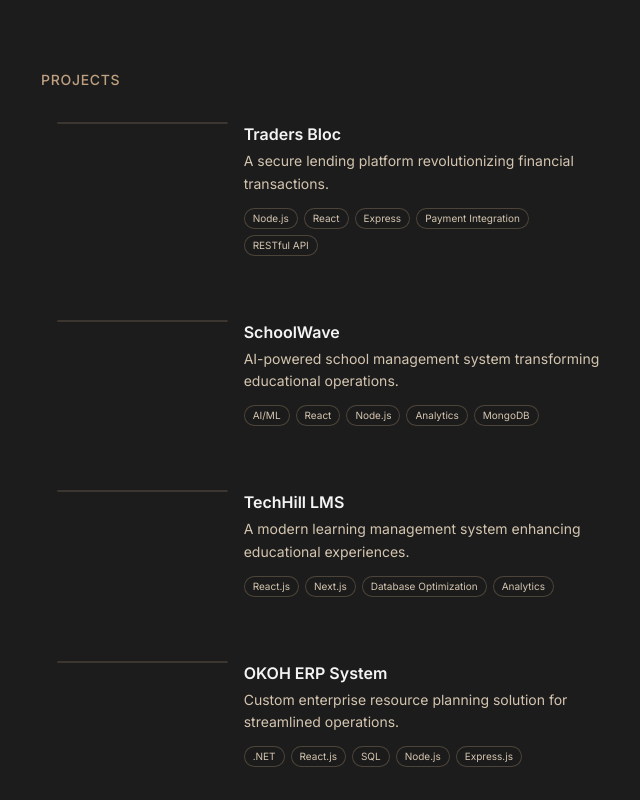
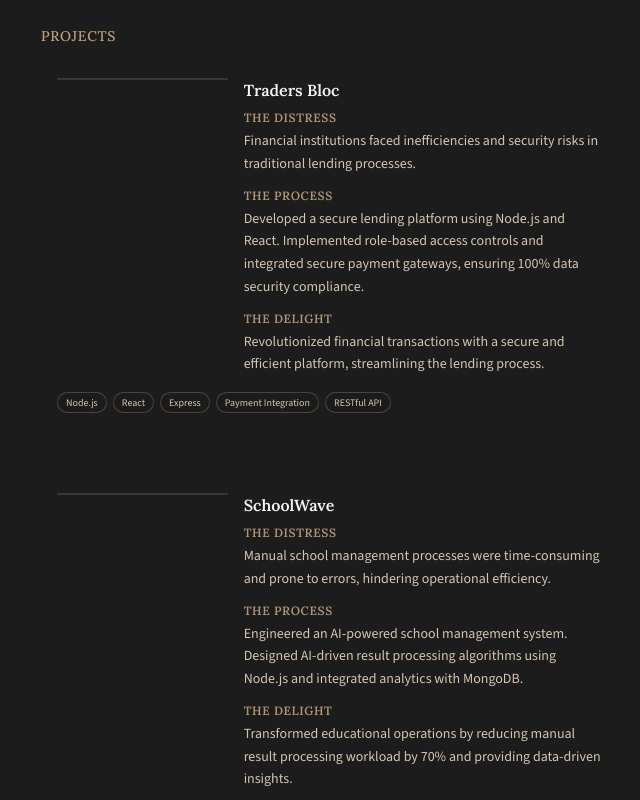
Before and after one commit to Alphawga/portfolio, a Next.js app: page / in a window 1280 px wide. Shown: the part 1260-2060 px from the top of the page, without its empty margins (463-1103 px from the left). Built offline with nearby package versions, Linux system fonts and the light colour scheme.

Commit message:
changes added

```diff
--- a/src/app/globals.css
+++ b/src/app/globals.css
@@ -71,7 +71,10 @@
     @apply border-border;
   }
   body {
-    @apply bg-background text-foreground;
+    @apply bg-background text-foreground font-sans;
+  }
+  h1, h2, h3, h4, h5, h6 {
+    @apply font-serif;
   }
 }
 
--- a/src/app/layout.tsx
+++ b/src/app/layout.tsx
@@ -1,11 +1,23 @@
 import type React from "react"
 import "./globals.css"
-import { Inter } from "next/font/google"
+import { Source_Sans_3, Lora } from "next/font/google"
 import { ThemeProvider } from "../components/theme-provider"
 import SearchCommand from "../components/search-command"
 
 
-const inter = Inter({ subsets: ["latin"] })
+// Initialize Source Sans Pro for the body
+const sourceSans = Source_Sans_3({
+  subsets: ["latin"],
+  display: 'swap',
+  variable: '--font-source-sans' // CSS variable for body font
+})
+
+// Initialize Lora for headings
+const lora = Lora({
+  subsets: ["latin"],
+  display: 'swap',
+  variable: '--font-lora' // CSS variable for heading font
+})
 
 export const metadata = {
   title: "Bamidele Ajibola - Full Stack Developer",
@@ -25,7 +37,8 @@ export default function RootLayout({
 }>) {
   return (
     <html lang="en">
-      <body className={inter.className}>
+      {/* Apply both font variables to the body */}
+      <body className={`${sourceSans.variable} ${lora.variable} font-sans`}>
         <ThemeProvider attribute="class" defaultTheme="light" enableSystem disableTransitionOnChange>
           {children}
           <SearchCommand />
--- a/src/app/page.tsx
+++ b/src/app/page.tsx
@@ -64,49 +64,45 @@ export default function Home() {
     {
       id: 1,
       title: "Traders Bloc",
-      description: "A secure lending platform revolutionizing financial transactions.",
+      distress: "Financial institutions faced inefficiencies and security risks in traditional lending processes.",
+      process: "Developed a secure lending platform using Node.js and React. Implemented role-based access controls and integrated secure payment gateways, ensuring 100% data security compliance.",
+      delight: "Revolutionized financial transactions with a secure and efficient platform, streamlining the lending process.",
       image: "/traders.png",
       link: "https://traders-bloc-backend.vercel.app/",
       tags: ["Node.js", "React", "Express", "Payment Integration", "RESTful API"],
-      details: [
-        "Implemented role-based access controls, ensuring 100% data security compliance.",
-      ],
       accentColor: "accentBlue",
     },
     {
       id: 2,
       title: "SchoolWave",
-      description: "AI-powered school management system transforming educational operations.",
+      distress: "Manual school management processes were time-consuming and prone to errors, hindering operational efficiency.",
+      process: "Engineered an AI-powered school management system. Designed AI-driven result processing algorithms using Node.js and integrated analytics with MongoDB.",
+      delight: "Transformed educational operations by reducing manual result processing workload by 70% and providing data-driven insights.",
       image: "/schoolwave.png",
       link: "https://schoolwave.ng/",
       tags: ["AI/ML", "React", "Node.js", "Analytics", "MongoDB"],
-      details: [
-        "Designed AI-driven result processing algorithms, reducing manual workload by 70%.",
-      ],
       accentColor: "accentGreen",
     },
     {
       id: 3,
       title: "TechHill LMS",
-      description: "A modern learning management system enhancing educational experiences.",
+      distress: "Existing learning platforms lacked intuitive user experiences, hindering learner engagement.",
+      process: "Built a modern Learning Management System using React.js and Next.js. Focused on delivering an intuitive frontend and optimizing database interactions for performance.",
+      delight: "Enhanced educational experiences for 10,000+ learners through a significantly improved, user-friendly interface.",
       image: "/techill.png",
       link: "https://www.techill.ng/",
       tags: ["React.js", "Next.js", "Database Optimization", "Analytics"],
-      details: [
-        "Delivered an intuitive React.js front end, improving user experience for 10,000+ learners.",
-      ],
       accentColor: "accentRed",
     },
     {
       id: 4,
       title: "OKOH ERP System",
-      description: "Custom enterprise resource planning solution for streamlined operations.",
+      distress: "The client required a streamlined system to manage complex enterprise resources efficiently.",
+      process: "Developed a custom Enterprise Resource Planning (ERP) solution using .NET and React.js. Designed scalable backend logic with Node.js/Express.js and SQL.",
+      delight: "Streamlined business operations by implementing a scalable backend, reducing processing delays by 20%.",
       image: "/okoh.png",
       link: "https://www.okohinternational.com/",
       tags: [".NET", "React.js", "SQL", "Node.js", "Express.js"],
-      details: [
-        "Designed scalable backend logic, reducing processing delays by 20%.",
-      ],
       accentColor: "mutedGold",
     },
 
@@ -330,15 +326,15 @@ export default function Home() {
                 <h3 className="text-sm uppercase tracking-wider text-[#BFA181] mb-4 font-medium">About</h3>
                 <div className="max-w-xl space-y-4 text-sm md:text-base text-[#D4C5B0]">
                   <p>
-                    I&apos;m a developer passionate about crafting accessible, pixel-perfect user interfaces that blend thoughtful design with robust engineering. My favorite work lies at the intersection of design and development, creating experiences that not only look great but are meticulously built for performance and usability.
+                    Driven by a passion for transforming initial distress into user delight, I specialize in crafting accessible, pixel-perfect digital experiences. My expertise lies in translating complex problems into elegant full-stack applications and intuitive user interfaces, ensuring both aesthetic appeal and robust, high-performance engineering.
                   </p>
 
                   <p>
-                    Currently, I&apos;m a <span className="text-[#BFA181]">Full Stack Developer</span>, specializing in building accessible, user-friendly web applications. I contribute to the creation and maintenance of UI components that power modern frontends, ensuring platforms meet web accessibility standards and best practices to deliver an inclusive user experience.
+                    As a <span className="text-[#BFA181]">Full Stack Developer</span>, I focus on building end-to-end solutions that solve real-world problems. From conceptualizing ideas to delivering polished products, I excel at creating and maintaining the components that power modern web applications. My commitment extends to rigorous adherence to web accessibility standards and best practices, ensuring every user enjoys an inclusive and seamless experience.
                   </p>
 
                   <p>
-                    In the past, I&apos;ve had the opportunity to develop software across a variety of settings — from <span className="text-[#BFA181]">advertising agencies</span> and <span className="text-[#BFA181]">large corporations</span> to <span className="text-[#BFA181]">start-ups</span> and <span className="text-[#BFA181]">digital product studios</span>.
+                    Throughout my career, I've honed my skills in diverse environments—from dynamic <span className="text-[#BFA181]">start-ups</span> and <span className="text-[#BFA181]">digital product studios</span> to established <span className="text-[#BFA181]">advertising agencies</span> and <span className="text-[#BFA181]">large corporations</span>—consistently turning innovative ideas into tangible, impactful products.
                   </p>
         </div>
       </section>
@@ -387,16 +383,13 @@ export default function Home() {
 
               <section id="projects" ref={sectionRefs.projects} className="mb-16 md:mb-24 scroll-mt-20 md:scroll-mt-24">
                 <h3 className="text-sm uppercase tracking-wider text-[#BFA181] mb-4 font-medium">Projects</h3>
-                <div className="max-w-xl space-y-8">
+                <div className="max-w-xl space-y-12">
                   {projects.slice(0, 5).map((project) => (
-                    <Link
+                    <div
                       key={project.id}
-                      href={project.link || '#'}
-                      target="_blank"
-                      rel="noopener noreferrer"
-                      className="block group p-4 rounded-lg transition-all duration-300 hover:bg-[#BFA181]/10 hover:shadow-xl hover:backdrop-blur-sm overflow-hidden"
+                      className="group p-4 rounded-lg transition-all duration-300 hover:bg-[#BFA181]/10 hover:shadow-xl hover:backdrop-blur-sm overflow-hidden"
                     >
-                      <div className="grid grid-cols-1 sm:grid-cols-3 gap-4 items-start">
+                      <div className="grid grid-cols-1 sm:grid-cols-3 gap-4 items-start mb-4">
                         <div className="sm:col-span-1">
                           <div className="relative aspect-w-16 aspect-h-9 rounded-md overflow-hidden border border-[#BFA181]/20 shadow-md">
                             <Image
@@ -407,15 +400,30 @@ export default function Home() {
                             />
                           </div>
                         </div>
-
                         <div className="sm:col-span-2">
-                          <h3 className="flex items-center text-base font-semibold text-[#F4F4F4] mb-1">
+                          <h3 className="flex items-center text-base font-semibold text-[#F4F4F4] mb-2">
+                            <Link href={project.link || '#'} target="_blank" rel="noopener noreferrer" className="hover:text-[#BFA181] transition-colors">
                               <span>{project.title}</span>
                               <ArrowUpRight className="inline-block h-4 w-4 ml-1.5 text-[#BFA181] transition-opacity duration-300 opacity-0 group-hover:opacity-100" />
+                            </Link>
                           </h3>
-                          <p className="text-[#D4C5B0] text-sm mb-3 leading-relaxed">{project.description}</p>
-
-                          <div className="flex flex-wrap gap-1.5">
+                          <div className="space-y-3 text-sm text-[#D4C5B0]">
+                            <div>
+                              <h4 className="font-semibold text-[#BFA181]/90 text-xs uppercase tracking-wider mb-1">The Distress</h4>
+                              <p className="leading-relaxed">{project.distress}</p>
+                            </div>
+                            <div>
+                              <h4 className="font-semibold text-[#BFA181]/90 text-xs uppercase tracking-wider mb-1">The Process</h4>
+                              <p className="leading-relaxed">{project.process}</p>
+                            </div>
+                            <div>
+                              <h4 className="font-semibold text-[#BFA181]/90 text-xs uppercase tracking-wider mb-1">The Delight</h4>
+                              <p className="leading-relaxed">{project.delight}</p>
+                            </div>
+                          </div>
+                        </div>
+                      </div>
+                      <div className="flex flex-wrap gap-1.5 mt-auto">
                         {project.tags.map((tag, i) => (
                           <span key={i} className="px-2 py-0.5 text-[10px] rounded-full bg-[#1C1C1C]/70 border border-[#BFA181]/30 text-[#D4C5B0]">
                             {tag}
@@ -423,8 +431,6 @@ export default function Home() {
                         ))}
                       </div>
                     </div>
-                      </div>
-                    </Link>
                   ))}
                 </div>
                 <div className="mt-8 max-w-xl">
--- a/tailwind.config.ts
+++ b/tailwind.config.ts
@@ -1,5 +1,6 @@
 import type { Config } from "tailwindcss"
 import { shadcnPlugin } from "./src/lib/shadcn-plugin"
+import { fontFamily } from "tailwindcss/defaultTheme"
 
 const config = {
   darkMode: ["class"],
@@ -19,6 +20,10 @@ const config = {
       },
     },
     extend: {
+      fontFamily: {
+        sans: ["var(--font-source-sans)", ...fontFamily.sans],
+        serif: ["var(--font-lora)", ...fontFamily.serif],
+      },
       colors: {
         border: "hsl(var(--border))",
         input: "hsl(var(--input))",
```
Lines whose indentation alone changed are shown as unchanged.
